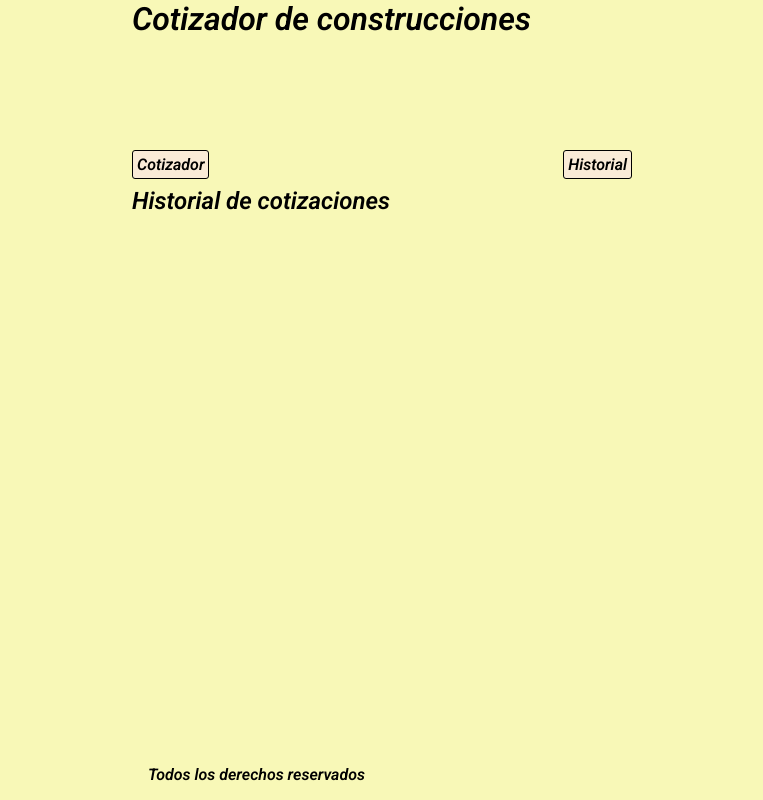
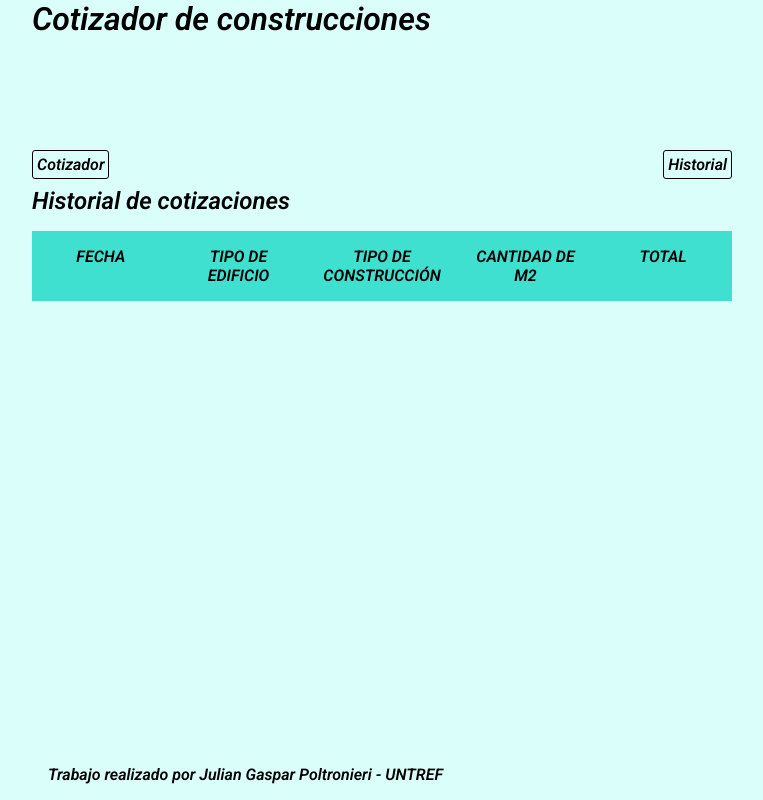
Before and after one commit to JulianPoltro/proyecto-final-React, a React (Vite) app: page /historial in a window 1280 px wide. Shown: the whole page, without its empty margins (258-1021 px from the left). Built offline with nearby package versions, Linux system fonts and the light colour scheme.

Commit message:
paleta de colores

```diff
--- a/src/Footer.jsx
+++ b/src/Footer.jsx
@@ -2,7 +2,7 @@ const Footer = () => {
   return (
     <>
       <footer className="footer">
-        <p>Todos los derechos reservados</p>
+        <p>Trabajo realizado por Julian Gaspar Poltronieri - UNTREF</p>
       </footer>
     </>
   );
--- a/src/Historial.jsx
+++ b/src/Historial.jsx
@@ -7,15 +7,24 @@ const Historial = () => {
   return (
     <>
       <h2>Historial de cotizaciones</h2>
+      <ul className="ListaTitulos">
+        <li>
+          <p>Fecha</p>
+          <p>Tipo de edificio</p>
+          <p>Tipo de construcción</p>
+          <p>Cantidad de M2</p>
+          <p>Total</p>
+        </li>
+      </ul>
       {
-        <ul>
+        <ul className="ListaHistorial">
           {historial.map((e, i) => (
             <li key={i}>
-              <p>Fecha: {e.fecha}</p>
-              <p>Tipo de edificio: {e.edificio}</p>
-              <p>Tipo de Construccion: {e.construccion}</p>
-              <p>Cantidad de M2: {e.metros} m2</p>
-              <p>Total: {e.total}</p>
+              <p>{e.fecha}</p>
+              <p>{e.edificio}</p>
+              <p>{e.construccion}</p>
+              <p>{e.metros} m2</p>
+              <p>{e.total}</p>
             </li>
           ))}
         </ul>
--- a/src/Style/style.css
+++ b/src/Style/style.css
@@ -12,11 +12,11 @@ body{
     justify-content: center;
     align-items: center;
     min-height: 100vh;
-    background-color: rgb(248, 248, 183);
+    background-color: rgb(218, 255, 251);
     font-family: "Roboto",sans-serif;
 }
 main{
-    width: 500px;
+    width: 700px;
     height: 500px;
     display: flex;
     flex-direction: column;
@@ -36,11 +36,14 @@ nav a{
     border: 1px solid black;
     padding: 0.25rem;
     border-radius: 3px;
-    background-color: antiquewhite;
+    background-color: rgb(218, 255, 251);
     cursor: pointer;
+    font-weight: 700;
 }
 nav a:hover{
     text-shadow: 1px 2px 2px rgba(0,0,0,0.3);
+    background-color: rgb(23, 107, 135);
+    color: rgb(218, 255, 251);
 }
 
 form fieldset {
@@ -63,7 +66,7 @@ form {
     display: flex;
     flex-direction: column;
     gap: 1rem;
-    background-color: tomato;
+    background-color: rgb(100, 204, 197);
     border-radius: 7px;
     margin: 1rem 0;
 }
@@ -111,26 +114,40 @@ form button {
 }
 
 form button:hover{
-    background-color: rgb(114, 255, 71);
+    background-color: rgb(23, 107, 135);
+    color: rgb(218, 255, 251);
     text-shadow: 1px 2px 2px rgba(0,0,0,0.3);
 }
 
-ul {
-    display: flex;
-    flex-direction: column;
-    gap: 1rem;
-    padding: 1rem;
+.ListaTitulos{
+    margin: 1rem 0;
+}
+.ListaTitulos li {
+    display: grid;
+    text-transform: uppercase;
+    text-align: center;
+    grid-template-columns: repeat(5, 1fr);
+    justify-content: center;
+    justify-items: center;
     list-style: none;
-    height: 35vh;
-    max-height: 35vh;
+    background-color: turquoise;
+
 }
-
-ul li {
-    display: flex;
-    justify-content: space-between;
-    gap: 1rem;
-    padding: 1rem;
-    color: black;
+.ListaHistorial{
+    overflow-y: scroll;
+    height: 50vh;
+    width: 721.25px;
+}
+.ListaHistorial li {
+    margin: 0.5rem 0;
+    display: grid;
+    text-transform: uppercase;
+    text-align: center;
+    grid-template-columns: repeat(5, 1fr);
+    justify-content: center;
+    justify-items: center;
+    list-style: none;
+    background-color: rgb(69, 255, 202);
 }
 
 footer{
```
